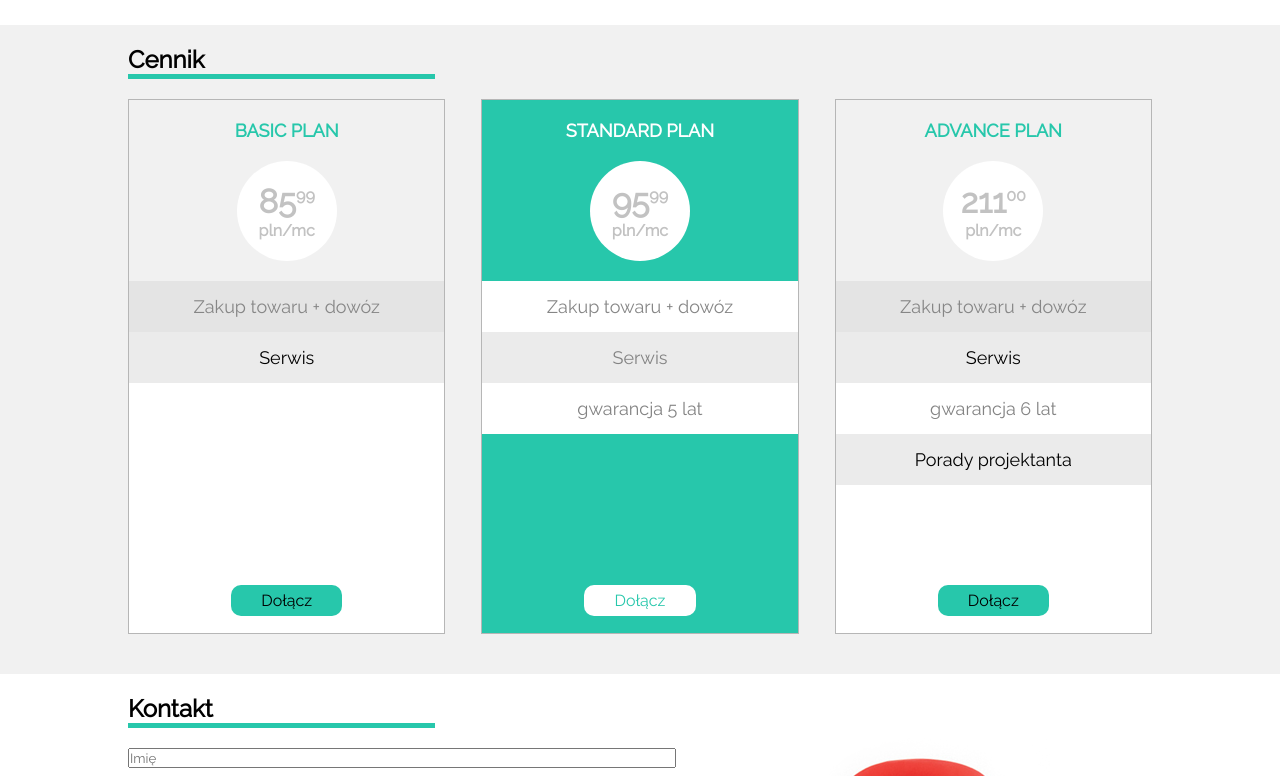
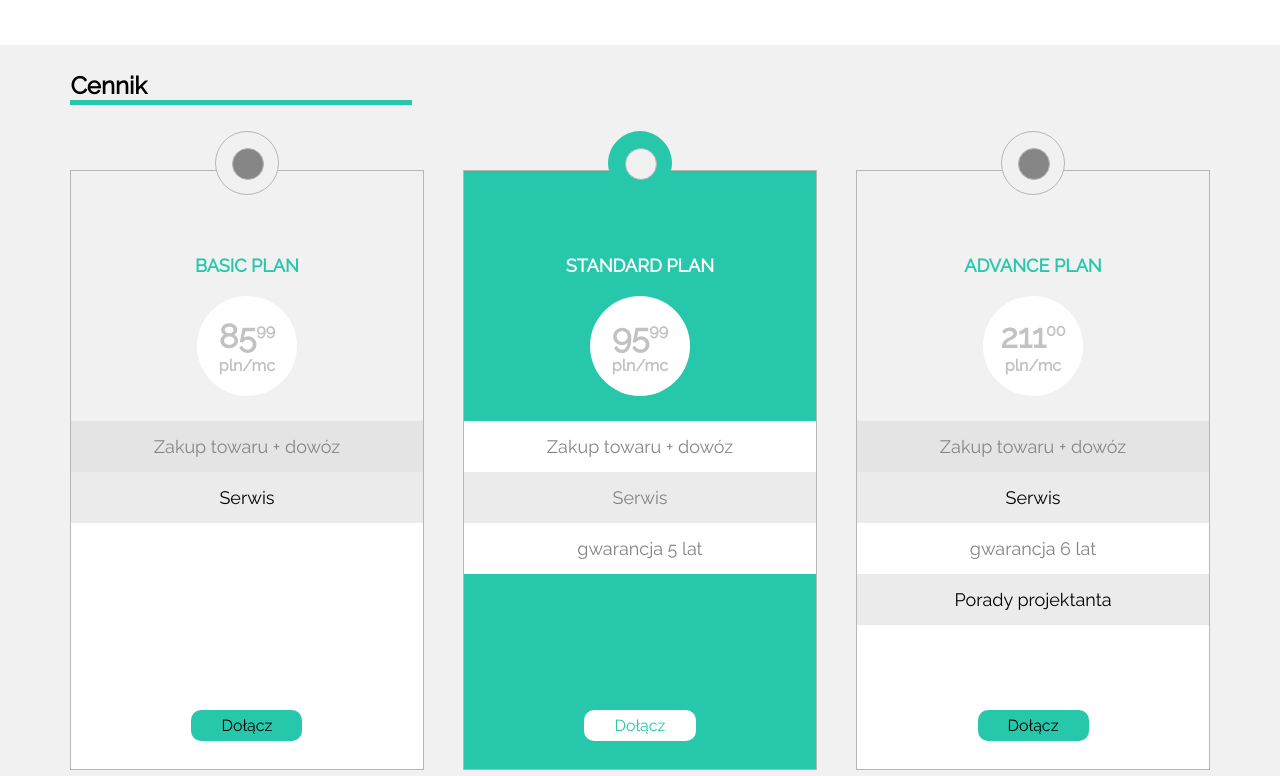
Before and after one commit to wrogoz/Sit-on-chair-site, a plain HTML site: page index.html in a window 1280 px wide. Shown: the part 724-1500 px from the top of the page. Drawn offline with Linux system fonts and the light colour scheme.

Commit message:
dodano kolka do sekcji price , dodano min height do sekcji price poprawiono paddingi tej sekcji

```diff
--- a/css/style.css
+++ b/css/style.css
@@ -11,7 +11,7 @@
 
 }
 .container{
-    width:80%;
+    width:89%;
     margin:0 auto;
 }
 .header__logo span{
@@ -19,9 +19,8 @@
 
 }
 .header .container{
-    font-size: 16px;
-    padding-top: 18px;
-    padding-bottom: 18px;
+    font-size: 15px;
+    padding:12px 0;
     display:flex;
     justify-content: space-between;
     align-items: center;
@@ -30,12 +29,15 @@
 .header__nav ul{
     list-style-type: none;
     display: flex;
+    padding-right: 10px;
 }
 li{
-    margin-right: 25px;
+    margin-left: 4px;
+    margin-right: 50px;
 }
 li:last-child{
-    margin-right: 0;
+    margin-right: 3px;
+    margin-left: -10px;
 }
 .slider-section{
     width:100%;
@@ -53,6 +55,7 @@ filter: progid:DXImageTransform.Microsoft.gradient( startColorstr='#ffffff', end
      display:flex;
      align-items: center;
      justify-content: space-between;
+     padding-top: 75px;
 
  }
  .slider-section__global--arrow{
@@ -61,7 +64,6 @@ filter: progid:DXImageTransform.Microsoft.gradient( startColorstr='#ffffff', end
     width: 5%;
  }
  .slider-section__global--blackchair{
-     width:100%;
     height: auto;
  }
 
@@ -71,7 +73,7 @@ filter: progid:DXImageTransform.Microsoft.gradient( startColorstr='#ffffff', end
      align-items: center;
      margin-right: 40px;
      padding: 10px;
- }
+    }
  .sldier-section__txt p{
      padding: 10px;
      font-size: 14px;
@@ -81,6 +83,9 @@ filter: progid:DXImageTransform.Microsoft.gradient( startColorstr='#ffffff', end
      text-transform: uppercase;
      text-align: center;
      margin-bottom: 10px;
+     font-size: 36px;
+     padding-right: 100px;
+     letter-spacing: 2px;
  }
 .sldier-section__txt span{
     color:#27c7ab;
@@ -92,9 +97,7 @@ span.sldier-section__btn{
     padding: 12px;
     border-radius: 13px 13px 13px 13px;
 }
- .images-section .container{
-     width:  80%;
- }
+
  .images-section{
      padding-top: 20px;
  }
@@ -149,7 +152,8 @@ span.sldier-section__btn{
  }
  .section-price{
     background-color: f1f1f1;
-    padding: 20px 0;
+    padding: 2% 0;
+    min-width: 740px;
  }
  .container h2{
 
@@ -160,23 +164,54 @@ span.sldier-section__btn{
     display: flex;
     justify-content: space-between;
     padding:20px 0;
+    min-height: 80%;
 }
  .section-price__basic-plan,
  .section-price__standard-plan,
  .section-price__advance-plan{
     width:31%;
+    height: 86%;
+    min-height:600px;
     border:1px solid rgb(182, 182, 182);
     display: flex;
     flex-direction: column;
     align-items: center;
+    margin-top: 4%;
+ }
+ .section-price--circle{
+     height:4rem;
+     width: 4rem;
+     background-color: #f1f1f1;
+     border:1px solid rgb(182, 182, 182);
+     border-radius: 50%;
+     position: relative;
+     top:-2.5rem;
+     z-index: 1;
+ }
+#greenCircle{
+    background-color: #27c7ab;
+    border-color: #27c7ab;
+}
 
+ .section-price--innerCircle{
+     height:2rem;
+     width: 2rem;
+     background-color: #868686;
+     border:1px solid rgb(182, 182, 182);
+     border-radius: 50%;
+     position: relative;
+     top:1rem;
+     left:1rem;
+ }
+ #greenCircle > .section-price--innerCircle{
+     background-color:#f1f1f1;
  }
  .section-price__standard-plan{
      background-color: #27c7ab;
  }
- .section-price__basic-plan p:nth-child(3),
- .section-price__standard-plan p:nth-child(3),
- .section-price__advance-plan p:nth-child(3)
+ .section-price__basic-plan p:nth-child(4),
+ .section-price__standard-plan p:nth-child(4),
+ .section-price__advance-plan p:nth-child(4)
  {
      background-color: #e4e4e4;
      font-size: 18px;
@@ -185,13 +220,13 @@ span.sldier-section__btn{
      width:100%;
      color:#868686;
  }
- .section-price__standard-plan p:nth-child(3)
+ .section-price__standard-plan p:nth-child(4)
  {
      background-color: #fff;
  }
- .section-price__basic-plan p:nth-child(4),
- .section-price__standard-plan p:nth-child(4),
- .section-price__advance-plan p:nth-child(4)
+ .section-price__basic-plan p:nth-child(5),
+ .section-price__standard-plan p:nth-child(5),
+ .section-price__advance-plan p:nth-child(5)
  {
      background-color: rgb(235, 235, 235);
      font-size: 18px;
@@ -199,11 +234,11 @@ span.sldier-section__btn{
      padding:15px 30px;
      width:100%;
  }
- .section-price__standard-plan p:nth-child(4){
+ .section-price__standard-plan p:nth-child(5){
        color:rgb(131, 131, 131);
  }
- .section-price__standard-plan p:nth-child(5),
- .section-price__advance-plan p:nth-child(5){
+ .section-price__standard-plan p:nth-child(6),
+ .section-price__advance-plan p:nth-child(6){
      background-color: #fff;
      font-size: 18px;
      text-align: center;
@@ -211,7 +246,7 @@ span.sldier-section__btn{
      width:100%;
      color:rgb(131, 131, 131);
  }
-  .section-price__advance-plan p:nth-child(6){
+  .section-price__advance-plan p:nth-child(7){
      font-size: 18px;
      text-align: center;
      padding:15px 30px;
@@ -230,7 +265,7 @@ span.sldier-section__btn{
      justify-content: center;
      font-weight: bold;
      color:#c2c2c2;
-     margin-bottom: 20px;
+     margin-bottom: 7%;
  }
 
  .section-price__circleprice p:first-child{
@@ -256,8 +291,8 @@ span.sldier-section__btn{
  .section-price__btn-box{
      width:100%;
      background-color: #fff;
-     padding-top: 100px;
-     padding-bottom: 17px;
+    min-height: 20%;
+     padding-bottom: 8%;
      display: flex;
      justify-content: center;
      align-items: flex-end;
@@ -313,11 +348,19 @@ span.sldier-section__btn{
      justify-content: center;
      margin-left: 10px;
  }
+ #redchair{
+     margin-bottom: 5%;
+ }
  .form-section__confirm{
      display:flex;
      padding: 10px 0px 20px 50px;
 
 
+ }
+ .form-section__form--form input,
+ .form-section__form--form textarea{
+     font-size: 1.5em;
+     padding-left: 2%;
  }
 .form-section__confirm img{
     border: 1px solid #27c7ab;
--- a/index.html
+++ b/index.html
@@ -67,6 +67,9 @@
             <h2>Cennik</h2>
             <div class="section-price__mainbox">
                 <div class="section-price__basic-plan">
+                    <div class="section-price--circle">
+                        <div class="section-price--innerCircle"></div>
+                    </div>
                     <p>Basic plan</p>
                     <div class="section-price__circleprice">
                         <p>85<sup>99</sup></p>
@@ -80,6 +83,9 @@
 
                 </div>
                 <div class="section-price__standard-plan">
+                    <div class="section-price--circle" id="greenCircle">
+                        <div class="section-price--innerCircle"></div>
+                    </div>
                     <p>standard plan</p>
                     <div class="section-price__circleprice">
                         <p>95<sup>99</sup></p>
@@ -95,6 +101,9 @@
                 </div>
 
                 <div class="section-price__advance-plan">
+                    <div class="section-price--circle">
+                        <div class="section-price--innerCircle" ></div>
+                    </div>
                     <p>advance plan</p>
                     <div class="section-price__circleprice">
                         <p>211<sup>00</sup></p>
@@ -119,11 +128,11 @@
                     <form action="post" class="form-section__form--form">
                         <input type="text" placeholder="Imię">
                         <input type="email"placeholder="email">
-                        <textarea name="" id="" cols="30" rows="17"></textarea>
+                        <textarea name="" id="" cols="30" rows="9" placeholder="Wiadomość"></textarea>
                     </form>
                 </div>
                 <div class="form-section__sendBox">
-                    <img src="images/red_chair.png" alt="">
+                    <img src="images/red_chair.png" alt="red chair" id="redChair">
                    <div class="form-section__confirm">
                        <img src="images/form_ok.jpg" alt="accept form">
                        <p>Zgadzam się na przetwarzanie danych osobowych</p>
```
